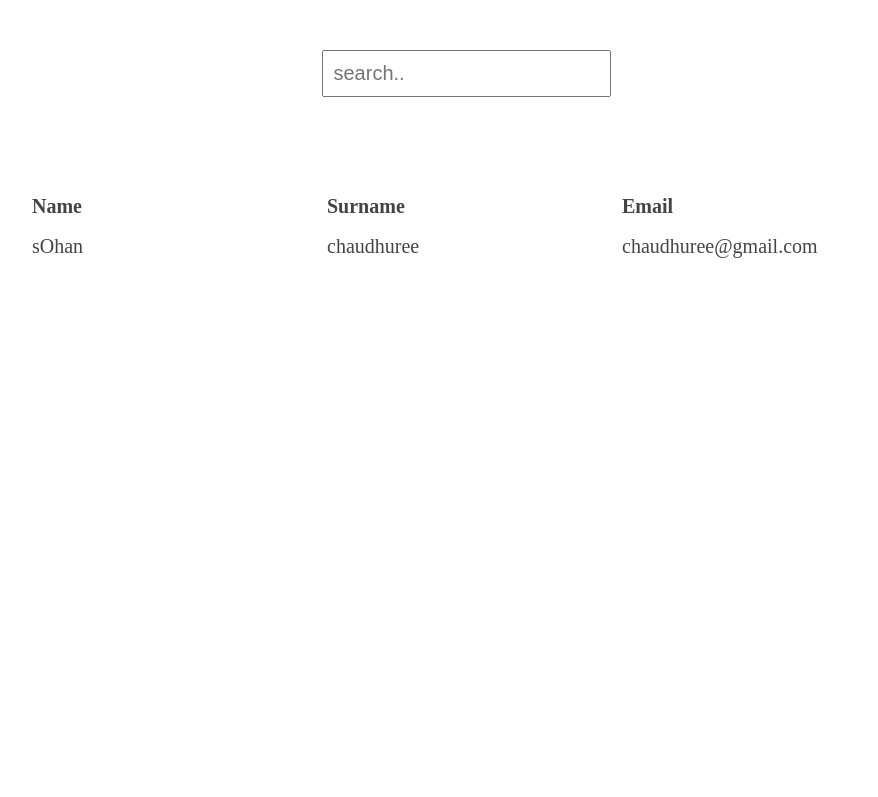
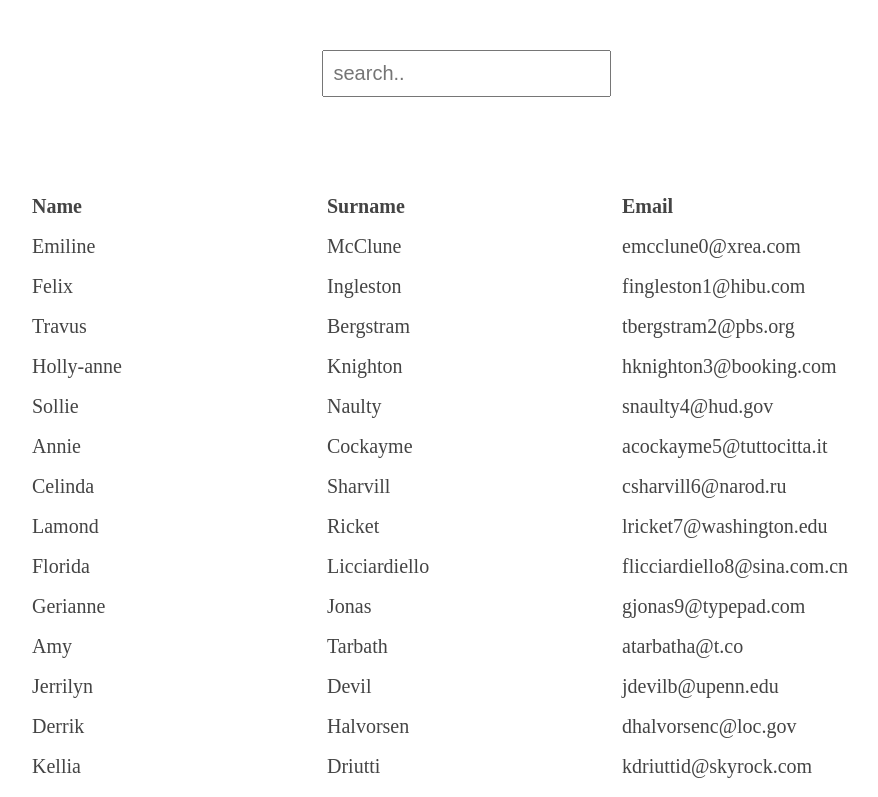
Before and after one commit to chaudhuree/react-search-filter, a React (Vite) app: page / in a window 1280 px wide. Shown: the top 797 px of the page, without its empty margins (42-920 px from the left). Built offline with nearby package versions, Linux system fonts and the light colour scheme.

Commit message:
pass the props, slice it and show it

```diff
--- a/src/App.jsx
+++ b/src/App.jsx
@@ -26,7 +26,7 @@ function App() {
             </li>
           ))}
       </ul>
-        <Table></Table>
+        <Table data={Users}/>
     </div>
   );
 }
--- a/src/table.jsx
+++ b/src/table.jsx
@@ -1,6 +1,6 @@
-import React from 'react';
+import React from "react";
 
-const Table = () => {
+const Table = ({ data }) => {
   return (
     <table>
       <tbody>
@@ -9,11 +9,13 @@ const Table = () => {
           <th>Surname</th>
           <th>Email</th>
         </tr>
-            <tr>
-                <td>sOhan</td>
-                <td>chaudhuree</td>
-                <td>chaudhuree@gmail.com</td>
+        {data.slice(0,20).map((item) => (
+          <tr key={item.id}>
+            <td>{item.first_name}</td>
+            <td>{item.last_name}</td>
+            <td>{item.email}</td>
           </tr>
+        ))}
       </tbody>
     </table>
   );
```
Lines whose indentation alone changed are shown as unchanged.
